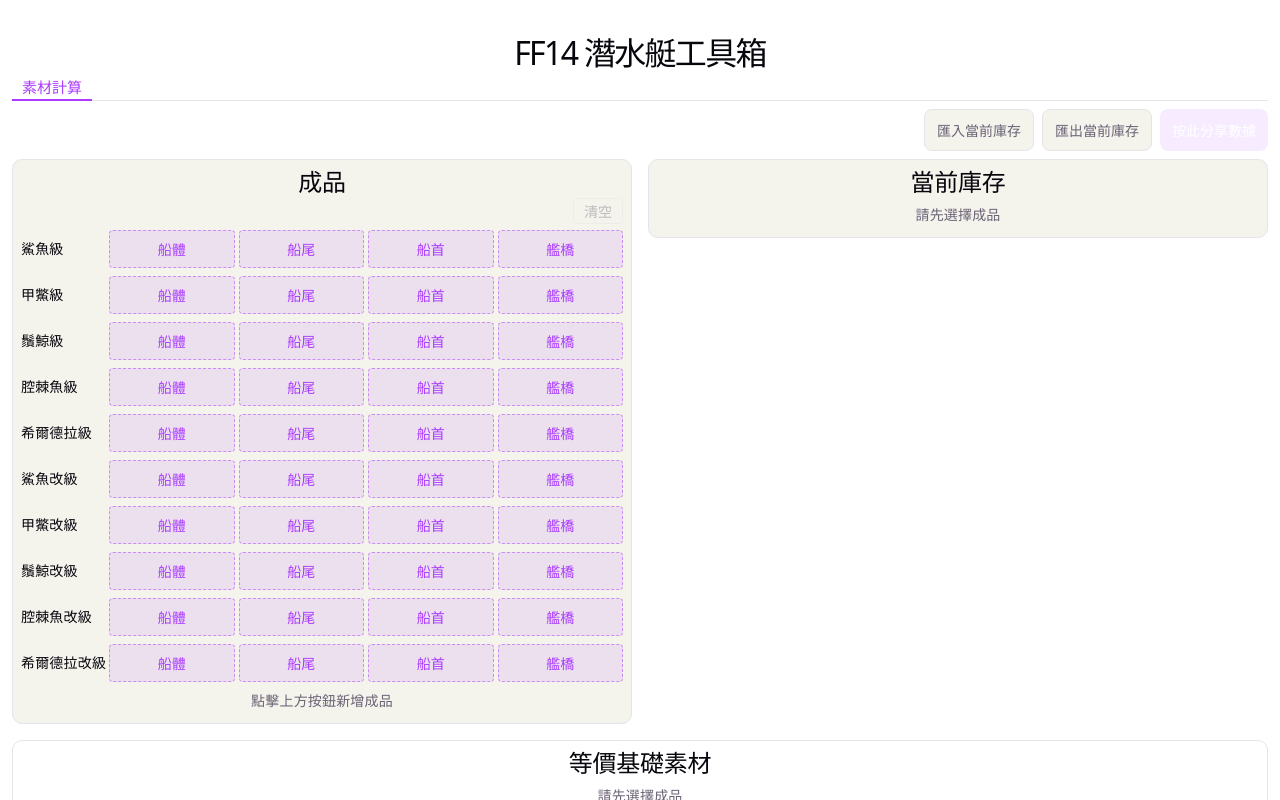
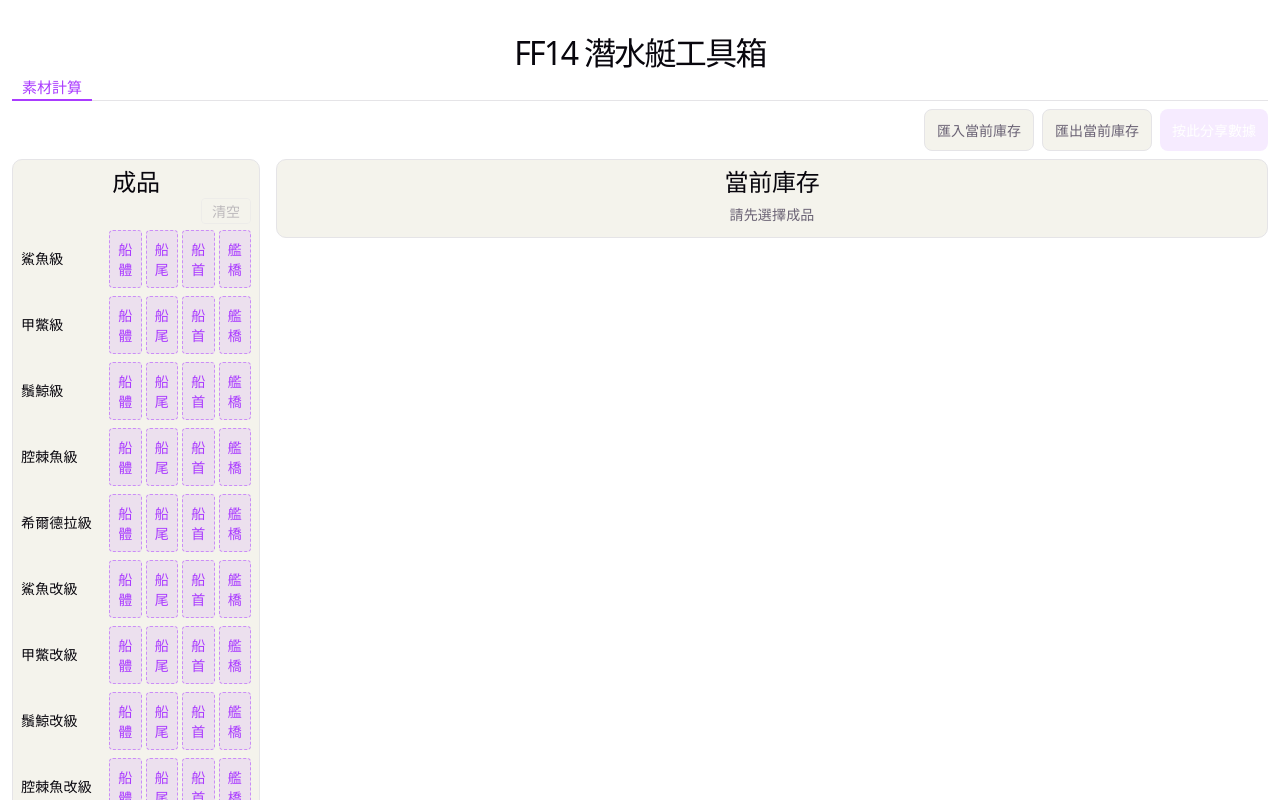
Before and after one commit to PoyiCode/FF14Submarine, a React (Vite) app: page / in a window 1280 px wide. Shown: the top 800 px of the page. Built offline with nearby package versions, Linux system fonts and the light colour scheme.

Commit message:
**整合基礎素材欄位** - 刪除 `等價基礎素材` 欄位 - 基礎素材欄位新增 `目標`和`剩餘`

```diff
--- a/src/components/Calculator.css
+++ b/src/components/Calculator.css
@@ -1,10 +1,9 @@
-/* 計算器三欄版面：20fr（成品）/ 60fr（庫存）/ 25fr（進度）
-   ≥1401px：三欄並排，各欄可獨立垂直捲動
-   ≤1400px：兩欄，進度欄（第三欄）橫跨兩格
+/* 計算器兩欄版面：20fr（成品）/ 80fr（庫存）
+   ≥1401px：兩欄並排，各欄可獨立垂直捲動
    ≤700px：單欄垂直堆疊 */
 .calc-layout {
   display: grid;
-  grid-template-columns: 20fr 60fr 25fr;
+  grid-template-columns: 20fr 80fr;
   gap: 16px;
   align-items: start;
 
@@ -17,15 +16,6 @@
     flex: 1;
     min-height: 0;
     align-items: stretch;
-  }
-
-  @media (max-width: 1400px) {
-    grid-template-columns: 1fr 1fr;
-
-    /* 進度欄（等價基礎素材）橫跨兩欄 */
-    & > :nth-child(3) {
-      grid-column: 1 / -1;
-    }
   }
 
   @media (max-width: 700px) {
--- a/src/components/Calculator.tsx
+++ b/src/components/Calculator.tsx
@@ -12,7 +12,6 @@
 } from '../data/calculations'
 import ProductSelector from './ProductSelector'
 import InventoryPanel from './InventoryPanel'
-import ProgressPanel from './ProgressPanel'
 import './Calculator.css'
 
 export default function Calculator() {
@@ -50,10 +49,10 @@
     setSelected((prev) => ({ ...prev, [name]: num }))
   }
   function completeProduct(name: string) {
-    const required = computeDirectSemi(name, 1)
+    const req = computeDirectSemi(name, 1)
     setSemiInventory((prev) => {
       const next = { ...prev }
-      for (const [mat, qty] of Object.entries(required)) {
+      for (const [mat, qty] of Object.entries(req)) {
         next[mat] = Math.max(0, (next[mat] ?? 0) - qty)
       }
       return next
@@ -93,16 +92,13 @@
           setSemiInventory={setSemiInventory}
           setRawInventory={setRawInventory}
           requiredSemi={requiredSemi}
+          required={required}
+          equivalent={equivalent}
           directSemi={directSemi}
           relevantParts={relevantParts}
           relevantSemi={relevantSemi}
           relevantRaw={relevantRaw}
         />
-        <ProgressPanel
-          hasTarget={hasTarget}
-          required={required}
-          equivalent={equivalent}
-        />
       </div>
     </div>
   )
--- a/src/components/InventoryPanel.tsx
+++ b/src/components/InventoryPanel.tsx
@@ -1,5 +1,6 @@
 // 第二欄：當前庫存面板
 // 顯示選取成品所需的骨架、Lv2/Lv1 半成品、基礎素材庫存表，並允許輸入庫存數量
+// 基礎素材欄同時顯示目標與剩餘（等價換算後）
 import { useState } from 'react'
 import { recipes } from '../data/handler'
 import { sortSemi, sortRaw } from '../data/calculations'
@@ -11,6 +12,8 @@
   setSemiInventory: React.Dispatch<React.SetStateAction<Record<string, number>>>
   setRawInventory: React.Dispatch<React.SetStateAction<Record<string, number>>>
   requiredSemi: Record<string, number>
+  required: Record<string, number>
+  equivalent: Record<string, number>
   directSemi: Set<string>
   relevantParts: string[]
   relevantSemi: string[]
@@ -70,6 +73,8 @@
   setSemiInventory,
   setRawInventory,
   requiredSemi,
+  required,
+  equivalent,
   directSemi,
   relevantParts,
   relevantSemi,
@@ -213,23 +218,30 @@
                     </tbody>
                   </table>
                   {hasIndirect && (
-                    <p className="semi-footnote">*：過度半成品，不計入"等價基礎素材-目標"的數量</p>
+                    <p className="semi-footnote">*：過度半成品，不列入目標計算</p>
                   )}
                 </div>
               )
             })}
 
-            {/* 基礎素材庫存（只顯示有數量欄，無目標欄） */}
+            {/* 基礎素材：數量（輸入）、目標（完全展開後所需）、剩餘（含半成品等價換算） */}
             <table className="semi-table">
               <thead>
                 <tr>
                   <th>基礎素材</th>
                   <th>數量</th>
+                  <th>目標</th>
+                  <th>剩餘</th>
                 </tr>
               </thead>
               <tbody>
-                {sortRaw(relevantRaw).map((name) => (
-                  <tr key={name}>
+                {sortRaw(relevantRaw).map((name) => {
+                  const target = required[name] ?? 0
+                  const have = equivalent[name] ?? 0
+                  const remaining = Math.max(0, target - have)
+                  const done = have >= target
+                  return (
+                    <tr key={name} className={done ? 'row-done' : ''}>
                       <td
                         className={`semi-name copyable${copiedName === name ? ' copied' : ''}`}
                         onClick={() => copyName(name)}
@@ -250,8 +262,13 @@
                           className="qty-input"
                         />
                       </td>
+                      <td className="num">{target > 99999 ? 99999 : target}</td>
+                      <td className={`num ${done ? 'text-done' : 'text-remain'}`}>
+                        {done ? '✓' : (remaining > 99999 ? 99999 : remaining)}
+                      </td>
                     </tr>
-                ))}
+                  )
+                })}
               </tbody>
             </table>
           </div>
```
Lines whose indentation alone changed are shown as unchanged.
